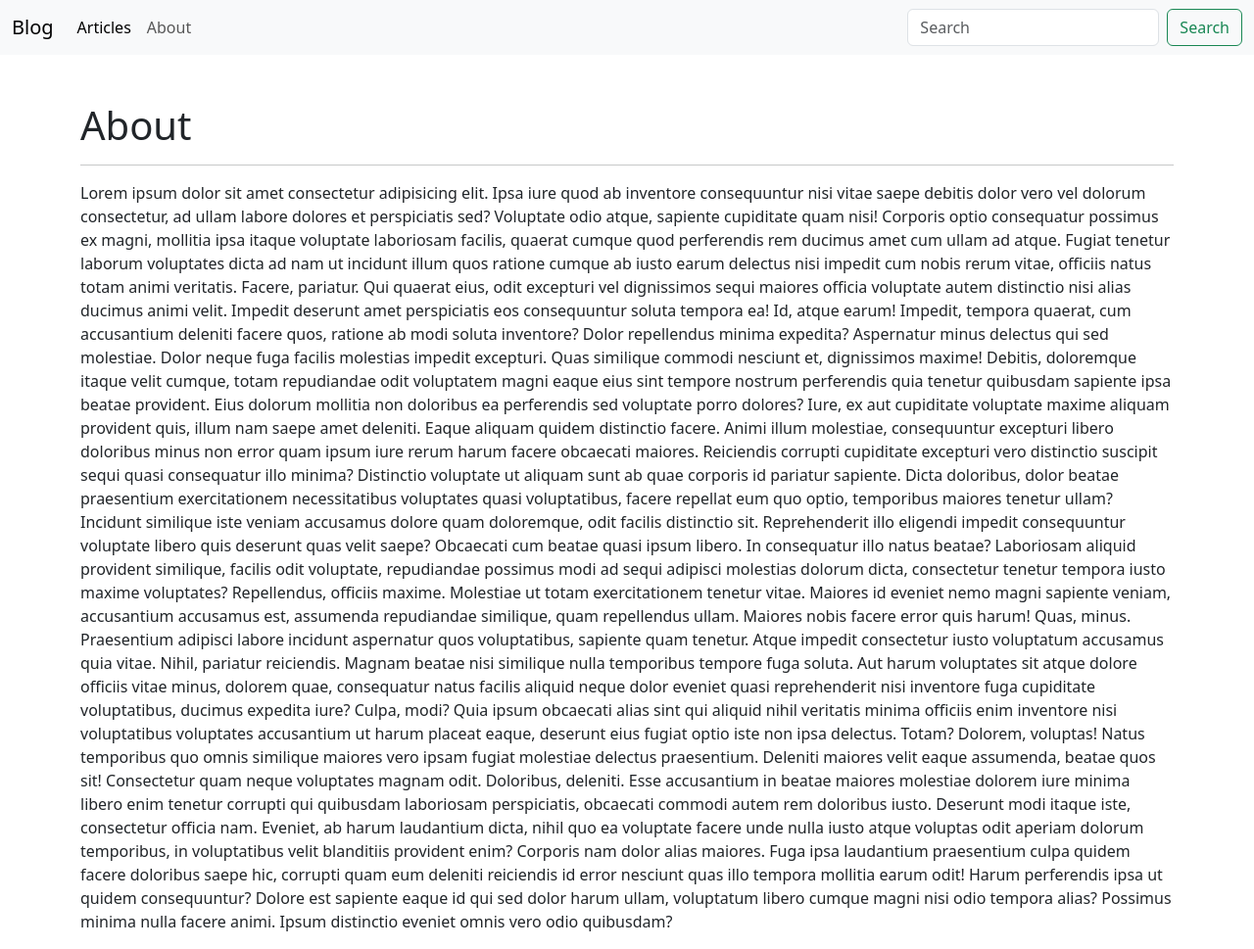
After one commit to aykutulis/django-blog, a Django app: page /about/ in a window 1280 px wide. The commit adds this page. Shown: the whole page at 98% size. Run offline with Django 4.2, Linux system fonts and the light colour scheme.

Commit message:
feat: about page

```diff
--- a/article/views.py
+++ b/article/views.py
@@ -3,3 +3,7 @@ from django.shortcuts import render
 
 def index(request):
     return render(request, 'index.html')
+
+
+def about(request):
+    return render(request, 'about.html')
--- a/blog/urls.py
+++ b/blog/urls.py
@@ -22,4 +22,5 @@ from article import views
 urlpatterns = [
     path('admin/', admin.site.urls),
     path('', views.index, name='index'),
+    path('about/', views.about, name='about'),
 ]
--- /dev/null
+++ b/templates/about.html
@@ -0,0 +1,46 @@
+{% extends "layout.html" %} {% block content %}
+<h1>About</h1>
+<hr />
+<p>
+  Lorem ipsum dolor sit amet consectetur adipisicing elit. Ipsa iure quod ab inventore consequuntur nisi vitae saepe
+  debitis dolor vero vel dolorum consectetur, ad ullam labore dolores et perspiciatis sed? Voluptate odio atque,
+  sapiente cupiditate quam nisi! Corporis optio consequatur possimus ex magni, mollitia ipsa itaque voluptate laboriosam
+  facilis, quaerat cumque quod perferendis rem ducimus amet cum ullam ad atque. Fugiat tenetur laborum voluptates dicta
+  ad nam ut incidunt illum quos ratione cumque ab iusto earum delectus nisi impedit cum nobis rerum vitae, officiis
+  natus totam animi veritatis. Facere, pariatur. Qui quaerat eius, odit excepturi vel dignissimos sequi maiores officia
+  voluptate autem distinctio nisi alias ducimus animi velit. Impedit deserunt amet perspiciatis eos consequuntur soluta
+  tempora ea! Id, atque earum! Impedit, tempora quaerat, cum accusantium deleniti facere quos, ratione ab modi soluta
+  inventore? Dolor repellendus minima expedita? Aspernatur minus delectus qui sed molestiae. Dolor neque fuga facilis
+  molestias impedit excepturi. Quas similique commodi nesciunt et, dignissimos maxime! Debitis, doloremque itaque velit
+  cumque, totam repudiandae odit voluptatem magni eaque eius sint tempore nostrum perferendis quia tenetur quibusdam
+  sapiente ipsa beatae provident. Eius dolorum mollitia non doloribus ea perferendis sed voluptate porro dolores? Iure,
+  ex aut cupiditate voluptate maxime aliquam provident quis, illum nam saepe amet deleniti. Eaque aliquam quidem
+  distinctio facere. Animi illum molestiae, consequuntur excepturi libero doloribus minus non error quam ipsum iure
+  rerum harum facere obcaecati maiores. Reiciendis corrupti cupiditate excepturi vero distinctio suscipit sequi quasi
+  consequatur illo minima? Distinctio voluptate ut aliquam sunt ab quae corporis id pariatur sapiente. Dicta doloribus,
+  dolor beatae praesentium exercitationem necessitatibus voluptates quasi voluptatibus, facere repellat eum quo optio,
+  temporibus maiores tenetur ullam? Incidunt similique iste veniam accusamus dolore quam doloremque, odit facilis
+  distinctio sit. Reprehenderit illo eligendi impedit consequuntur voluptate libero quis deserunt quas velit saepe?
+  Obcaecati cum beatae quasi ipsum libero. In consequatur illo natus beatae? Laboriosam aliquid provident similique,
+  facilis odit voluptate, repudiandae possimus modi ad sequi adipisci molestias dolorum dicta, consectetur tenetur
+  tempora iusto maxime voluptates? Repellendus, officiis maxime. Molestiae ut totam exercitationem tenetur vitae.
+  Maiores id eveniet nemo magni sapiente veniam, accusantium accusamus est, assumenda repudiandae similique, quam
+  repellendus ullam. Maiores nobis facere error quis harum! Quas, minus. Praesentium adipisci labore incidunt aspernatur
+  quos voluptatibus, sapiente quam tenetur. Atque impedit consectetur iusto voluptatum accusamus quia vitae. Nihil,
+  pariatur reiciendis. Magnam beatae nisi similique nulla temporibus tempore fuga soluta. Aut harum voluptates sit atque
+  dolore officiis vitae minus, dolorem quae, consequatur natus facilis aliquid neque dolor eveniet quasi reprehenderit
+  nisi inventore fuga cupiditate voluptatibus, ducimus expedita iure? Culpa, modi? Quia ipsum obcaecati alias sint qui
+  aliquid nihil veritatis minima officiis enim inventore nisi voluptatibus voluptates accusantium ut harum placeat
+  eaque, deserunt eius fugiat optio iste non ipsa delectus. Totam? Dolorem, voluptas! Natus temporibus quo omnis
+  similique maiores vero ipsam fugiat molestiae delectus praesentium. Deleniti maiores velit eaque assumenda, beatae
+  quos sit! Consectetur quam neque voluptates magnam odit. Doloribus, deleniti. Esse accusantium in beatae maiores
+  molestiae dolorem iure minima libero enim tenetur corrupti qui quibusdam laboriosam perspiciatis, obcaecati commodi
+  autem rem doloribus iusto. Deserunt modi itaque iste, consectetur officia nam. Eveniet, ab harum laudantium dicta,
+  nihil quo ea voluptate facere unde nulla iusto atque voluptas odit aperiam dolorum temporibus, in voluptatibus velit
+  blanditiis provident enim? Corporis nam dolor alias maiores. Fuga ipsa laudantium praesentium culpa quidem facere
+  doloribus saepe hic, corrupti quam eum deleniti reiciendis id error nesciunt quas illo tempora mollitia earum odit!
+  Harum perferendis ipsa ut quidem consequuntur? Dolore est sapiente eaque id qui sed dolor harum ullam, voluptatum
+  libero cumque magni nisi odio tempora alias? Possimus minima nulla facere animi. Ipsum distinctio eveniet omnis vero
+  odio quibusdam?
+</p>
+{% endblock %}
--- a/templates/includes/navbar.html
+++ b/templates/includes/navbar.html
@@ -1,6 +1,6 @@
 <nav class="navbar navbar-expand-lg bg-body-tertiary">
   <div class="container-fluid">
-    <a class="navbar-brand" href="#">Navbar</a>
+    <a class="navbar-brand" href="/">Blog</a>
     <button
       class="navbar-toggler"
       type="button"
@@ -15,24 +15,10 @@
     <div class="collapse navbar-collapse" id="navbarSupportedContent">
       <ul class="navbar-nav me-auto mb-2 mb-lg-0">
         <li class="nav-item">
-          <a class="nav-link active" aria-current="page" href="#">Home</a>
+          <a class="nav-link active" aria-current="page" href="/articles/">Articles</a>
         </li>
         <li class="nav-item">
-          <a class="nav-link" href="#">Link</a>
-        </li>
-        <li class="nav-item dropdown">
-          <a class="nav-link dropdown-toggle" href="#" role="button" data-bs-toggle="dropdown" aria-expanded="false">
-            Dropdown
-          </a>
-          <ul class="dropdown-menu">
-            <li><a class="dropdown-item" href="#">Action</a></li>
-            <li><a class="dropdown-item" href="#">Another action</a></li>
-            <li><hr class="dropdown-divider" /></li>
-            <li><a class="dropdown-item" href="#">Something else here</a></li>
-          </ul>
-        </li>
-        <li class="nav-item">
-          <a class="nav-link disabled">Disabled</a>
+          <a class="nav-link" aria-current="page" href="/about/">About</a>
         </li>
       </ul>
       <form class="d-flex" role="search">
--- a/templates/index.html
+++ b/templates/index.html
@@ -1,5 +1,5 @@
 {% extends "layout.html" %} {% block content %}
-<div class="text-bg-light shadow-sm text-center p-5 mt-5">
+<div class="text-bg-light shadow-sm text-center p-5">
   <h1 class="display-4">Welcome to my blog!</h1>
   <p class="lead">This is a simple blog built with Django and Bootstrap 5.</p>
 </div>
--- a/templates/layout.html
+++ b/templates/layout.html
@@ -17,7 +17,7 @@
   <body>
     {% include "includes/navbar.html" %}
 
-    <div class="container-xl">{% block content %}{% endblock %}</div>
+    <div class="container-xl mt-5">{% block content %}{% endblock %}</div>
 
     <script
       src="https://cdn.jsdelivr.net/npm/bootstrap@5.3.0-alpha3/dist/js/bootstrap.bundle.min.js"
```
